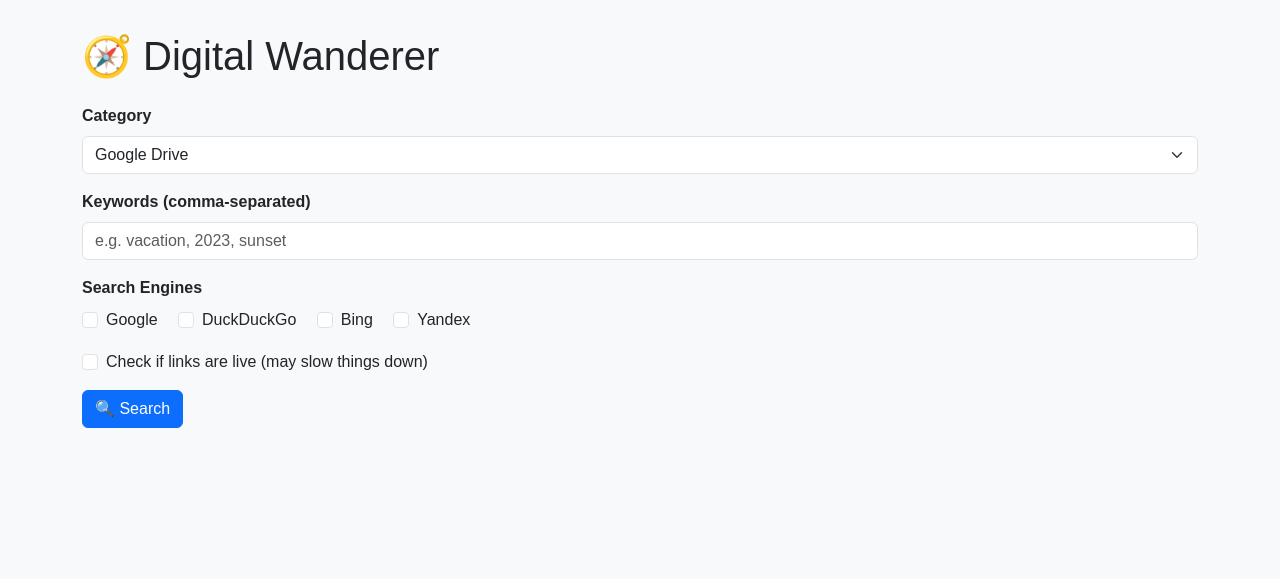
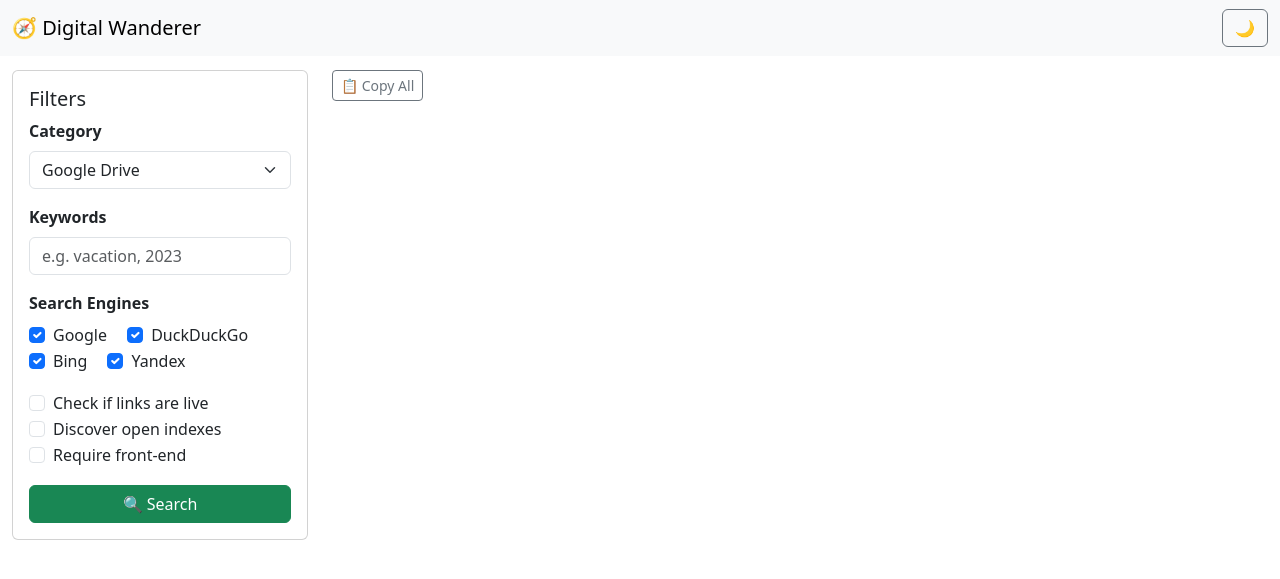
Before and after one commit to FluxArc/Digital-Wanderer, a Flask app: page / in a window 1280 px wide. Shown: the top 579 px of the page. Run offline with Flask 3, Linux system fonts and the light colour scheme.

Commit message:
Update index.html

```diff
--- a/templates/index.html
+++ b/templates/index.html
@@ -1,68 +1,106 @@
 <!DOCTYPE html>
-<html>
+<html lang="en" data-theme="light">
 <head>
+    <meta charset="UTF-8">
+    <meta name="viewport" content="width=device-width, initial-scale=1.0">
     <title>Digital Wanderer</title>
-    <link rel="stylesheet" href="https://cdn.jsdelivr.net/npm/bootstrap@5.3.0/dist/css/bootstrap.min.css">
-    <style>
-        body { font-family: Arial, sans-serif; background-color: #f8f9fa; padding: 2rem; }
-    </style>
+    <link href="https://cdn.jsdelivr.net/npm/bootstrap@5.3.0/dist/css/bootstrap.min.css" rel="stylesheet">
+    <link href="{{ url_for('static', filename='css/style.css') }}" rel="stylesheet">
 </head>
 <body>
-    <div class="container">
-        <h1 class="mb-4">🧭 Digital Wanderer</h1>
-        <form method="post">
+<nav class="navbar navbar-expand-lg navbar-light bg-light fixed-top">
+  <div class="container-fluid">
+    <a class="navbar-brand" href="#">🧭 Digital Wanderer</a>
+    <button class="btn btn-outline-secondary" id="theme-toggle">🌙</button>
+    <button class="btn btn-outline-primary d-md-none ms-2" data-bs-toggle="offcanvas" data-bs-target="#filterPanel">
+      ⚙️ Filters
+    </button>
+  </div>
+</nav>
+<div class="container-fluid" style="padding-top: 70px;">
+  <div class="row">
+    <div class="col-md-3 d-none d-md-block">
+      <div class="card p-3 mb-3">
+        <h5>Filters</h5>
+        <form id="filter-form">
           <div class="mb-3">
             <label class="form-label"><strong>Category</strong></label>
             <select class="form-select" name="category">
               {% for cat in categories %}
-                        <option value="{{ cat }}" {% if selected_category == cat %}selected{% endif %}>{{ cat }}</option>
+              <option value="{{ cat }}">{{ cat }}</option>
               {% endfor %}
             </select>
           </div>
           <div class="mb-3">
-                <label class="form-label"><strong>Keywords (comma-separated)</strong></label>
-                <input class="form-control" type="text" name="keywords" value="{{ keywords }}" placeholder="e.g. vacation, 2023, sunset">
+            <label class="form-label"><strong>Keywords</strong></label>
+            <input type="text" class="form-control" name="keywords" placeholder="e.g. vacation, 2023">
           </div>
-
-            <!-- Engine Selector -->
           <div class="mb-3">
             <label class="form-label"><strong>Search Engines</strong></label><br>
             {% for name in SEARCH_ENGINES.keys() %}
             <div class="form-check form-check-inline">
-                  <input class="form-check-input"
-                         type="checkbox"
-                         name="engines"
-                         id="engine-{{ loop.index }}"
-                         value="{{ name }}"
-                         {% if name in selected_engines %}checked{% endif %}>
-                  <label class="form-check-label" for="engine-{{ loop.index }}">
-                    {{ name }}
-                  </label>
+              <input class="form-check-input" type="checkbox" name="engines" value="{{ name }}" checked>
+              <label class="form-check-label">{{ name }}</label>
             </div>
             {% endfor %}
           </div>
-
-            <div class="form-check mb-3">
-                <input class="form-check-input" type="checkbox" name="check_live" id="checkLive" {% if check_live %}checked{% endif %}>
-                <label class="form-check-label" for="checkLive">
-                    Check if links are live (may slow things down)
-                </label>
+          <div class="form-check">
+            <input class="form-check-input" type="checkbox" name="check_live" id="checkLive">
+            <label class="form-check-label" for="checkLive">Check if links are live</label>
           </div>
-            <button class="btn btn-primary" type="submit">🔍 Search</button>
+          <div class="form-check">
+            <input class="form-check-input" type="checkbox" name="discover" id="discover">
+            <label class="form-check-label" for="discover">Discover open indexes</label>
+          </div>
+          <div class="form-check">
+            <input class="form-check-input" type="checkbox" name="require_frontend" id="requireFrontend">
+            <label class="form-check-label" for="requireFrontend">Require front-end</label>
+          </div>
+          <button type="submit" class="btn btn-success w-100 mt-3">🔍 Search</button>
         </form>
-
-        {% if links %}
-        <h2 class="mt-5">🔗 Generated Search Links</h2>
-        <ul class="list-group mt-3">
-            {% for label, url, status, title in links %}
-            <li class="list-group-item">
-                <strong>{{ label }}</strong><br>
-                <a href="{{ url }}" target="_blank">{{ url }}</a><br>
-                {% if status is not none %} <small>Status: {{ status }} | Title: {{ title }}</small> {% endif %}
-            </li>
-            {% endfor %}
-        </ul>
-        {% endif %}
       </div>
+    </div>
+    <div class="col-md-9">
+      <div id="spinner" class="text-center my-5 d-none">
+        <div class="spinner-border" role="status"><span class="visually-hidden">Loading…</span></div>
+      </div>
+      <div class="d-flex justify-content-between align-items-center mb-2">
+        <button class="btn btn-sm btn-outline-secondary" id="copy-all">📋 Copy All</button>
+      </div>
+      <ul id="history-list" class="list-group mb-3"></ul>
+      <div id="results"></div>
+    </div>
+  </div>
+</div>
+<!-- Offcanvas -->
+<div class="offcanvas offcanvas-start" tabindex="-1" id="filterPanel">
+  <div class="offcanvas-header">
+    <h5>Filters</h5>
+    <button type="button" class="btn-close" data-bs-dismiss="offcanvas"></button>
+  </div>
+  <div class="offcanvas-body">
+    <form id="filter-form-mobile">
+      <div class="mb-3"><label class="form-label"><strong>Category</strong></label>
+        <select class="form-select" name="category">
+          {% for cat in categories %}<option value="{{ cat }}">{{ cat }}</option>{% endfor %}
+        </select>
+      </div>
+      <div class="mb-3"><label class="form-label"><strong>Keywords</strong></label><input type="text" class="form-control" name="keywords" placeholder="e.g. vacation, 2023"></div>
+      <div class="mb-3"><label class="form-label"><strong>Search Engines</strong></label><br>
+        {% for name in SEARCH_ENGINES.keys() %}
+        <div class="form-check form-check-inline">
+          <input class="form-check-input" type="checkbox" name="engines" value="{{ name }}" checked>
+          <label class="form-check-label">{{ name }}</label>
+        </div>{% endfor %}
+      </div>
+      <div class="form-check mb-2"><input class="form-check-input" type="checkbox" name="check_live"><label class="form-check-label">Check if links are live</label></div>
+      <div class="form-check mb-2"><input class="form-check-input" type="checkbox" name="discover"><label class="form-check-label">Discover open indexes</label></div>
+      <div class="form-check mb-2"><input class="form-check-input" type="checkbox" name="require_frontend"><label class="form-check-label">Require front-end</label></div>
+      <button type="submit" class="btn btn-success w-100 mt-3">🔍 Search</button>
+    </form>
+  </div>
+</div>
+<script src="https://cdn.jsdelivr.net/npm/bootstrap@5.3.0/dist/js/bootstrap.bundle.min.js"></script>
+<script src="{{ url_for('static', filename='js/main.js') }}"></script>
 </body>
 </html>
```
Lines whose indentation alone changed are shown as unchanged.
